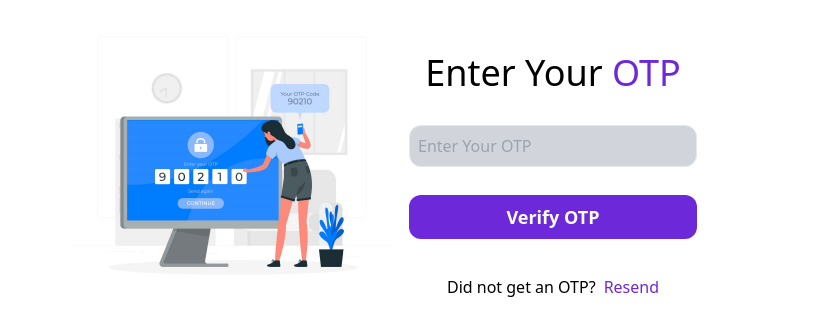
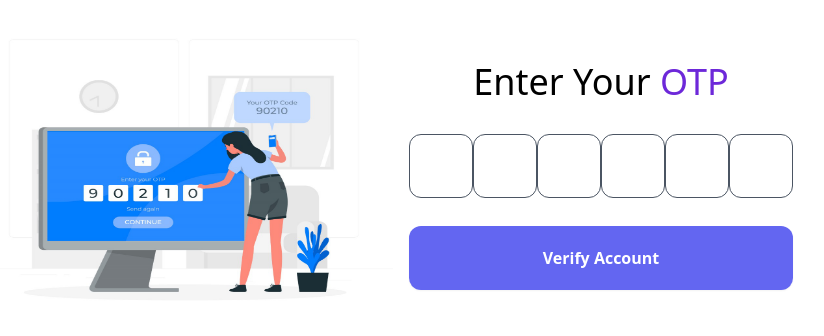
Before and after one commit to babitarit/h4b_newrepo, a Next.js app in the folder apps/web/: page /login/1 in a window 1280 px wide. Shown: the part 224-560 px from the top of the page, without its empty margins (247-1071 px from the left). Built offline with nearby package versions, Linux system fonts and the light colour scheme.

Commit message:
feat : OTP

```diff
--- a/apps/web/app/(auth)/login/[email]/page.tsx
+++ b/apps/web/app/(auth)/login/[email]/page.tsx
@@ -2,37 +2,99 @@
 import { useParams } from "next/navigation"
 import log_img from'../../../../public/OTP.png'
 import Image from "next/image";
+import React, { useEffect, useRef, useState } from "react";
+import { useVerifyLogin } from "../../../../hooks/useVerifyOtp";
+import ButtonLoder from "../../../../components/ButtonLoder";
 
 export default function page() {
-    const params = useParams()
+      const { verify, error, isLoading, isSucess } = useVerifyLogin();
+      const params = useParams<{ email: string }>();
+      const email = decodeURIComponent(params.email);
+      const [otp, setOtp] = useState<string[]>(["", "", "", "", "", ""]);
+      const refs = useRef<Array<HTMLInputElement | null>>([]);
+
+      useEffect(() => {
+        refs.current = refs.current.slice(0, otp.length);
+      }, [otp]);
+
+      const handleChange = (index: number, value: string) => {
+        if (value.length > 1) return;
+        const newOtp = [...otp];
+        newOtp[index] = value;
+        setOtp(newOtp);
+
+        if (value === "" && index > 0 && refs.current[index - 1]) {
+          refs.current[index - 1]?.focus();
+        } else if (
+          index < otp.length - 1 &&
+          value.length > 0 &&
+          refs.current[index + 1]
+        ) {
+          refs.current[index + 1]?.focus();
+        }
+      };
+
+      const handleSubmit = async (e: React.FormEvent<HTMLFormElement>) => {
+        e.preventDefault();
+        const otpValue = otp.join("");
+        const verifydata = { email, otp: otpValue };
+        await verify(verifydata);
+      };
+
     return (
-        // <div>
-        //     <div>OTP PAGE {params.email}</div>
-        // </div>
-        <div className='w-full h-screen flex' >
-        <div className='grid grid-cols-1 md:grid-cols-2 m-auto h-[350px]sm:max-w-[800px] rounded-2xl'>
-           <div className='w-full h-[350px] hidden md:block '>
-            <Image className='w-full h-[320px]' src={log_img} alt = "/" />
+      <div className="w-full h-screen flex flex-col">
+        <div className="grid grid-cols-1 md:grid-cols-2 m-auto h-[350px]sm:max-w-[800px] rounded-2xl">
+          <div className="w-full h-[350px] hidden md:block ">
+            <Image className="w-full h-[100%]" src={log_img} alt="/" />
           </div>
-           <div className='p-4 flex flex-col justify-around'>
-               <form>
-                   <h2 className='text-4xl font-medium text-center mb-8'>Enter Your <span className='text-violet-700'>OTP</span></h2>
-                   <div>
+          <div className="p-4 flex flex-col justify-around">
+            <form onSubmit={handleSubmit}>
+              <h2 className="text-4xl font-medium text-center mb-8">
+                Enter Your <span className="text-violet-700">OTP</span>
+              </h2>
+
+              <div className="flex flex-col space-y-16">
+                <div className="flex flex-row items-center justify-between mx-auto w-full max-w-[27rem]">
+                  {otp.map((value, index) => (
+                    <div className="w-16 h-16" key={index}>
                       <input
-                       className='border p-2 w-full mb-3 rounded-xl bg-gray-300 '
-                       type='text'
-                       placeholder='Enter Your OTP' />
+                        ref={(el) => {
+                          if (el && refs.current[index] !== el) {
+                            refs.current[index] = el;
+                          }
+                        }}
+                        className="w-full h-full flex flex-col items-center justify-center text-center px-5 outline-none rounded-xl border border-gray-600 text-lg bg-white focus:bg-gray-50 focus:ring-1 focus:border-none ring-rose-700"
+                        type="text"
+                        value={value}
+                        onChange={(e) => handleChange(index, e.target.value)}
+                        maxLength={1}
+                      />
                     </div>
-                   <button className=" w-full mt-4 active:scale-[.98] active:duration-75 hover:scale-[1.01] ease-in-out transition-all p-2 rounded-xl  bg-violet-700 text-white text-lg font-bold">Verify OTP</button>
-                   <div className='mt-9 flex justify-center items-center'>
-                   <p className="font-medium text-base"> Did not get an OTP?</p>
-                   <button className="text-violet-700 text-base font-medium ml-2">Resend</button>
+                  ))}
+                </div>
+              </div>
+              <div className="mt-7">
+                <button
+                  disabled={isLoading}
+                  className="flex flex-row items-center justify-center text-center w-full border rounded-xl hover:bg-indigo-400 outline-none py-5 bg-indigo-500 border-none text-white shadow-sm text-base font-semibold"
+                >
+                  {isLoading ? <ButtonLoder /> : <p>Verify Account</p>}
+                </button>
               </div>
             </form>
           </div>
+          {error && (
+            <div className="bg-rose-200 text-rose-500 p-5 rounded-lg mt-4">
+              Invalid OTP.
+            </div>
+          )}
+          {isSucess && (
+            <div className="bg-slate-200 text-violet-600 p-5 rounded-lg mt-4">
+              Login Done!
+            </div>
+          )}
         </div>
       </div>
-
-    )
+    );
 
 }
--- a/apps/web/app/globals.css
+++ b/apps/web/app/globals.css
@@ -1,3 +1,44 @@
 @tailwind base;
 @tailwind components;
 @tailwind utilities;
+
+
+
+.loader-container{
+    display: flex;
+    justify-content: center;
+    align-items: center;
+}
+.loader {
+  border: 4px solid #fff;
+  border-left-color: transparent;
+  border-radius: 50%;
+
+}
+
+.loader {
+  border: 4px solid #fff;
+  border-left-color: transparent;
+  width: 36px;
+  height: 36px;
+
+}
+
+.loader {
+  border: 4px solid #fff;
+  border-left-color: transparent;
+  width: 36px;
+  height: 36px;
+  animation: spin89345 1s linear infinite;
+
+}
+
+@keyframes spin89345 {
+  0% {
+    transform: rotate(0deg);
+  }
+
+  100% {
+    transform: rotate(360deg);
+  }
+}
--- /dev/null
+++ b/apps/web/components/ButtonLoder.tsx
@@ -0,0 +1,11 @@
+import React from "react";
+import "../app/globals.css";
+const ButtonLoder = () => {
+  return (
+    <div className="loader-container">
+      <div className="loader"></div>
+    </div>
+  );
+};
+
+export default ButtonLoder;
--- a/apps/web/hooks/useVerifyOtp.tsx
+++ b/apps/web/hooks/useVerifyOtp.tsx
@@ -18,8 +18,8 @@ export const useVerifyLogin = () => {
     console.log("working");
 
     try {
-      const response = await axios.post(
-        `${process.env.NEXT_PUBLIC_BACKENDURL}/api/v0.1/auth/verify-login/${email}?token=${otp}`
+      const response = await axios.get(
+        `${process.env.NEXT_PUBLIC_BACKENDURL}/api/v0.1/auth/verify-otp/${email}?token=${otp}`
       );
       console.log(response.data);
 
```
Lines whose indentation alone changed are shown as unchanged.
